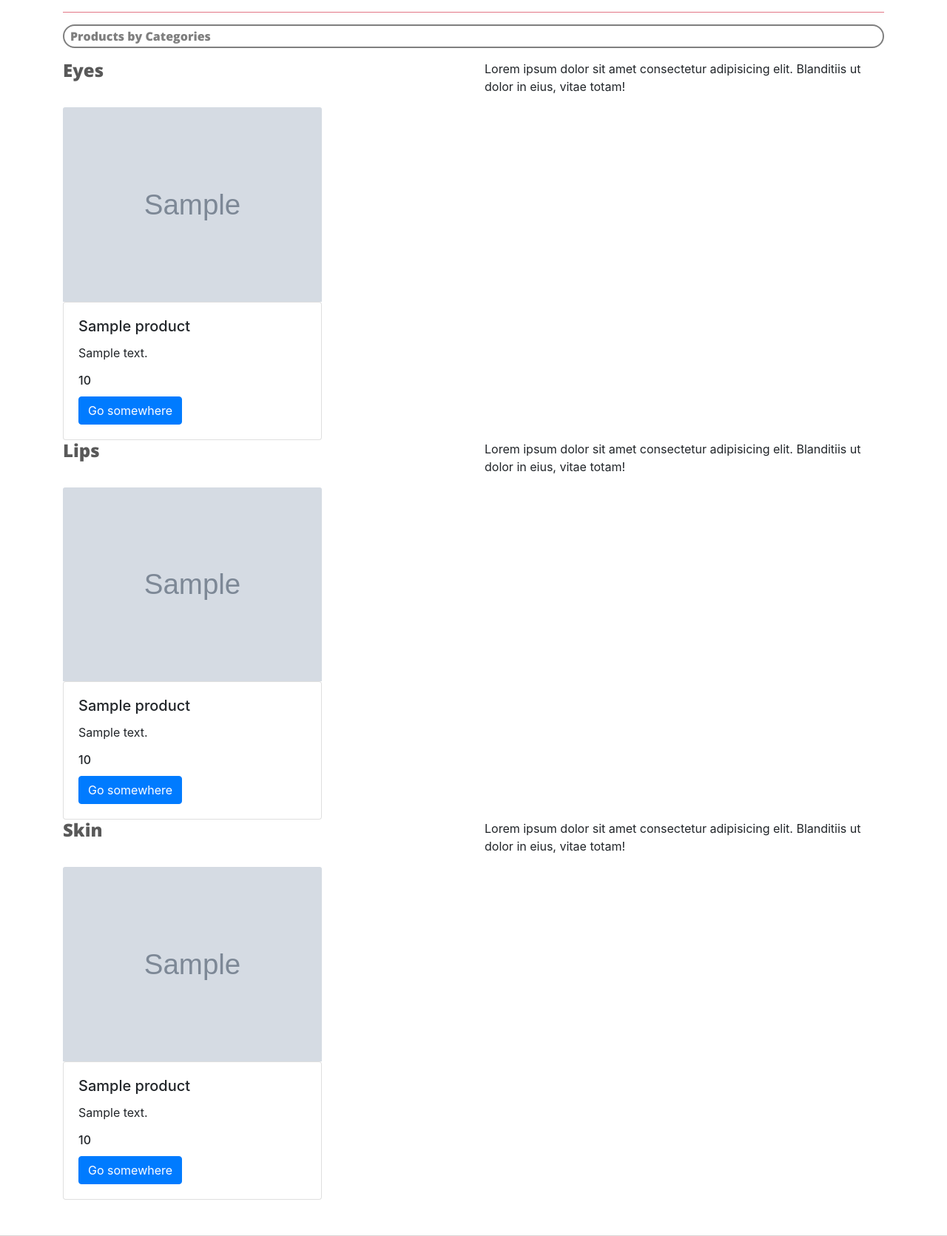
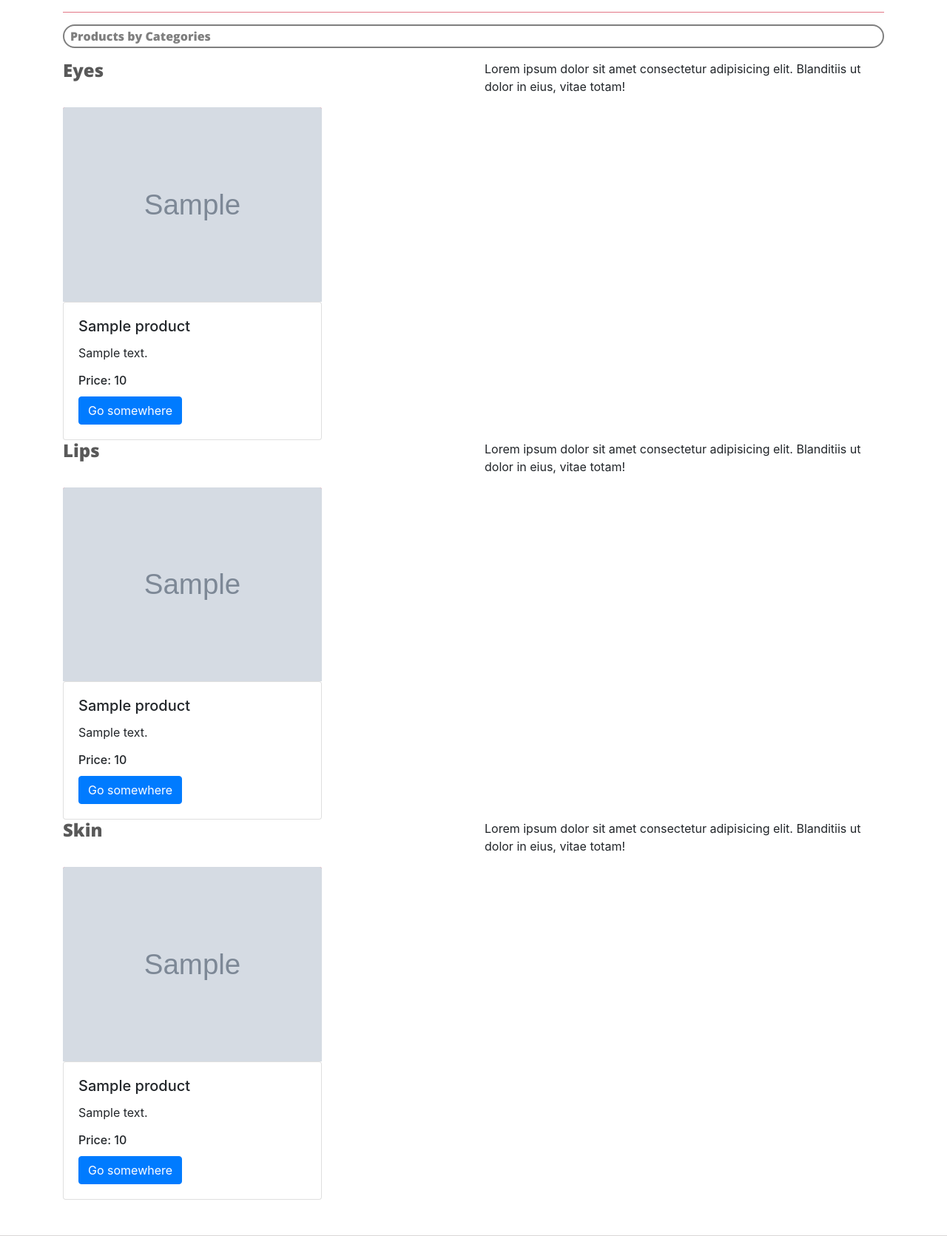
Before and after one commit to jjpormento21/TheJaJeJiJoJu, a Flask app: page /shop in a window 1280 px wide. Shown: the part 56-1727 px from the top of the page at 74% size. Run offline with Flask 2, Linux system fonts and the light colour scheme; grey boxes marked "Sample" are stand-in pictures; a database or web service that is not in the repository returns one stand-in record (values such as "Sample title"); some libraries are stand-ins or nearby versions.

Commit message:
minor fixes

```diff
--- a/static/css/main.css
+++ b/static/css/main.css
@@ -62,7 +62,7 @@
     font-size: 16px;
     color: #595959;
 }
-
+/* Components */
 .shop-category {
     height: 500px;
     width: 350px;
@@ -132,3 +132,7 @@
     color: #000;
     font-family: 'Open Sans', 'Tahoma', 'Verdana', sans-serif;
 }
+
+.card-img-top{
+    background-color: #EF7C8C;
+}
--- a/templates/catalog.html
+++ b/templates/catalog.html
@@ -19,12 +19,12 @@
     <div class="row">
         {% for product in eye_products %}
         <div class="col-md-4">
-            <img src="{{product.imageURL}}" alt="" class="card-img-top">
+            <img src="{{product.imageURL}}" alt="{{product.productName}}" class="card-img-top">
             <div class="card">
                 <div class="card-body">
-                    <h5 class="card-title">{{ product.productName}}</h5>
-                    <p class="card-text">{{ product.productDescription }}</p>
-                    <h6 class="card-title">{{ product.price }}</h6>
+                    <h5 class="card-title">{{product.productName}}</h5>
+                    <p class="card-text">{{product.productDescription }}</p>
+                    <h6 class="card-title">Price: {{product.price }}</h6>
                     <a href="#" class="btn btn-primary">Go somewhere</a>
                 </div>
             </div>
@@ -48,12 +48,12 @@
     <div class="row">
         {% for product in lip_products %}
         <div class="col-md-4">
-            <img src="{{product.imageURL}}" alt="" class="card-img-top">
+            <img src="{{product.imageURL}}" alt="{{product.productName}}" class="card-img-top">
             <div class="card">
                 <div class="card-body">
-                    <h5 class="card-title">{{ product.productName}}</h5>
-                    <p class="card-text">{{ product.productDescription }}</p>
-                    <h6 class="card-title">{{ product.price }}</h6>
+                    <h5 class="card-title">{{product.productName}}</h5>
+                    <p class="card-text">{{product.productDescription }}</p>
+                    <h6 class="card-title">Price: {{product.price }}</h6>
                     <a href="#" class="btn btn-primary">Go somewhere</a>
                 </div>
             </div>
@@ -77,12 +77,12 @@
     <div class="row">
         {% for product in skin_products %}
         <div class="col-md-4">
-            <img src="{{product.imageURL}}" alt="" class="card-img-top">
+            <img src="{{product.imageURL}}" alt="{{product.productName}}" class="card-img-top">
             <div class="card">
                 <div class="card-body">
-                    <h5 class="card-title">{{ product.productName}}</h5>
-                    <p class="card-text">{{ product.productDescription }}</p>
-                    <h6 class="card-title">{{ product.price }}</h6>
+                    <h5 class="card-title">{{product.productName}}</h5>
+                    <p class="card-text">{{product.productDescription }}</p>
+                    <h6 class="card-title">Price: {{product.price }}</h6>
                     <a href="#" class="btn btn-primary">Go somewhere</a>
                 </div>
             </div>
```
